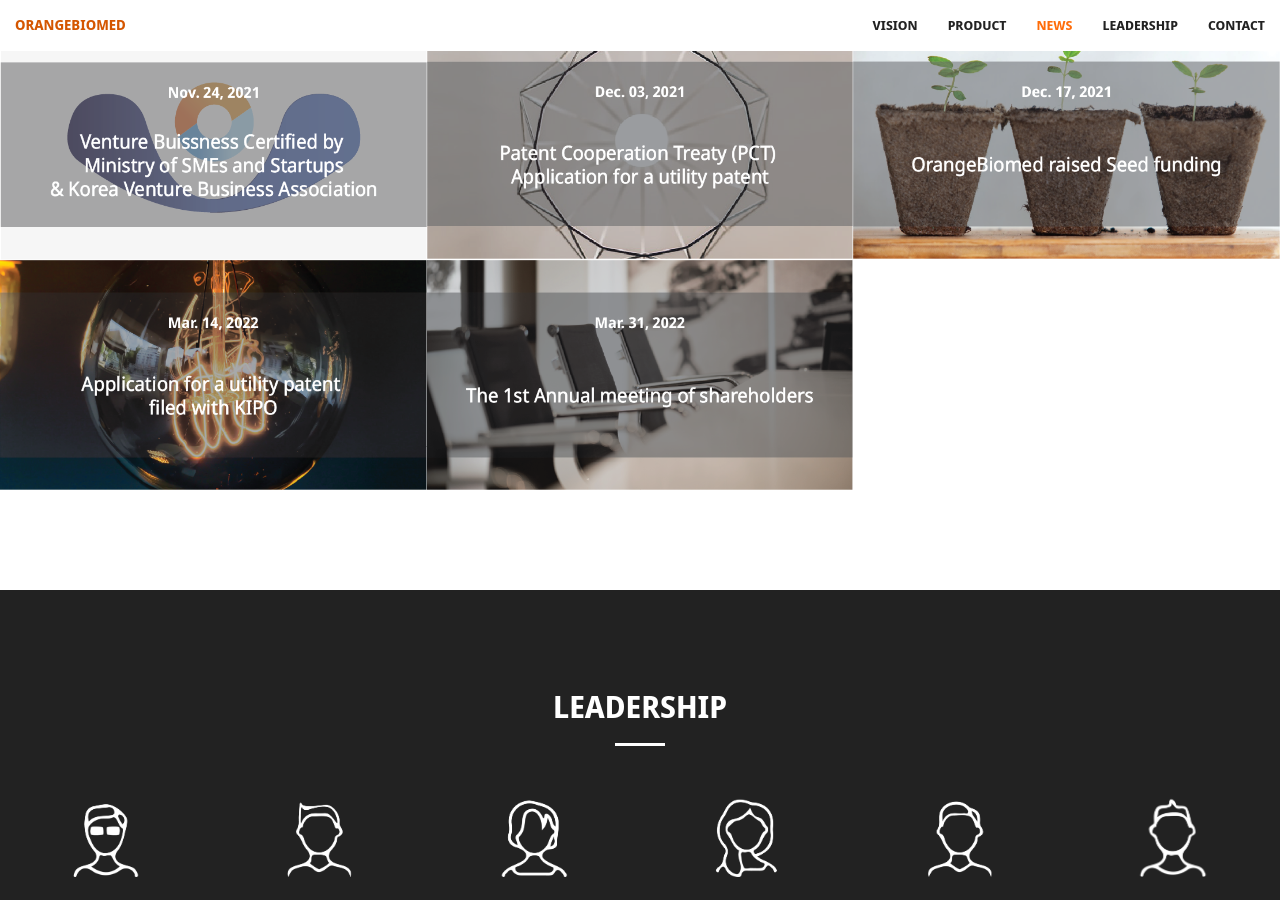
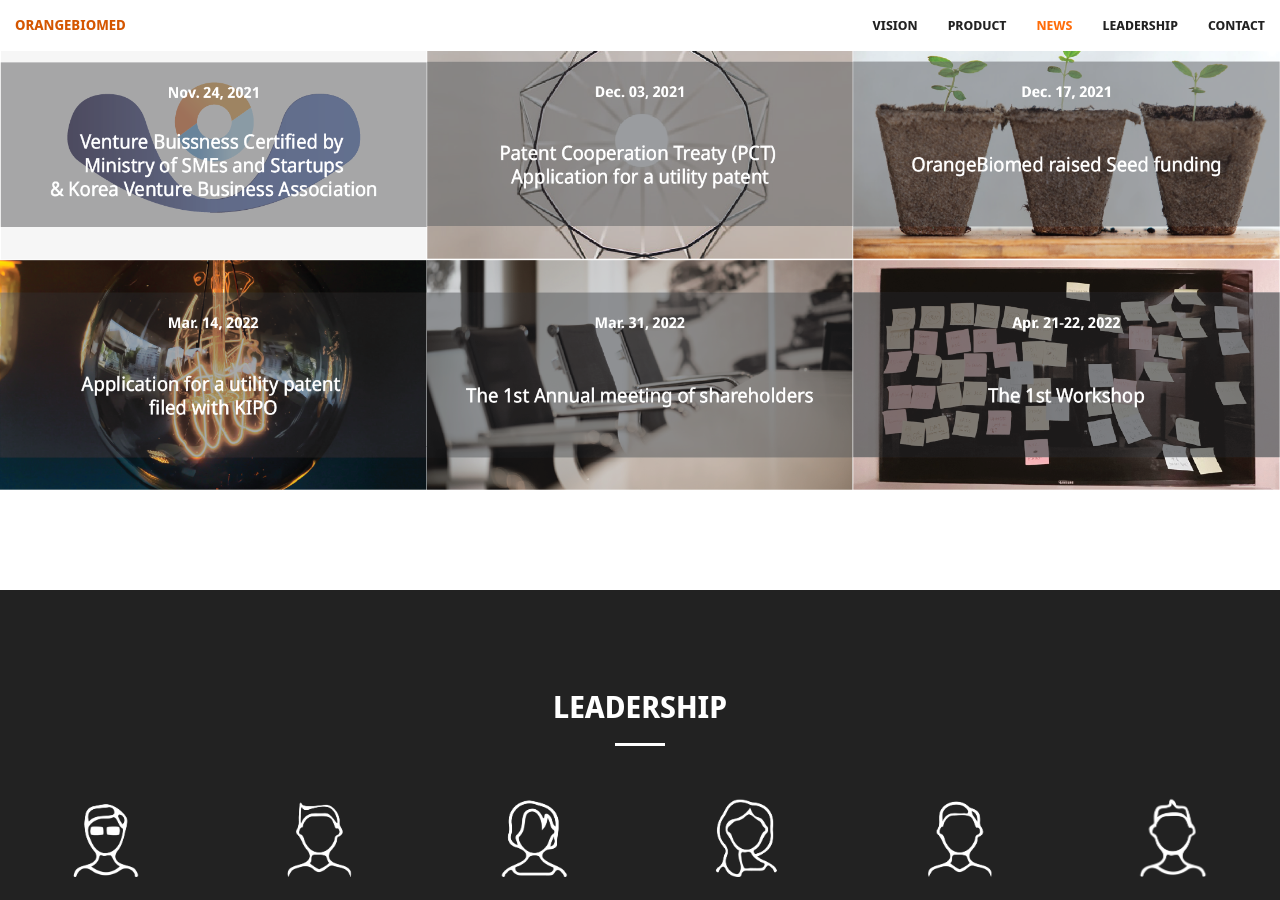
Before and after one commit to eunyoung-orange/Orange, a Jekyll site: the page built from index.html, in a window 1280 px wide and 900 px high, scrolled down 2271 px. Built offline with Jekyll 4.4.1, drawn with Linux system fonts in a browser that asks for light colours.

Commit message:
portfolio

```diff
--- a/_includes/portfolio.html
+++ b/_includes/portfolio.html
@@ -44,6 +44,9 @@
             <div class="col-lg-4 col-sm-6">
                 <img src="../img/portfolio/8.png" class="img-responsive" alt="">
             </div>
+            <div class="col-lg-4 col-sm-6">
+                <img src="../img/portfolio/9.png" class="img-responsive" alt="">
+            </div>
 
 
     </section>
```
